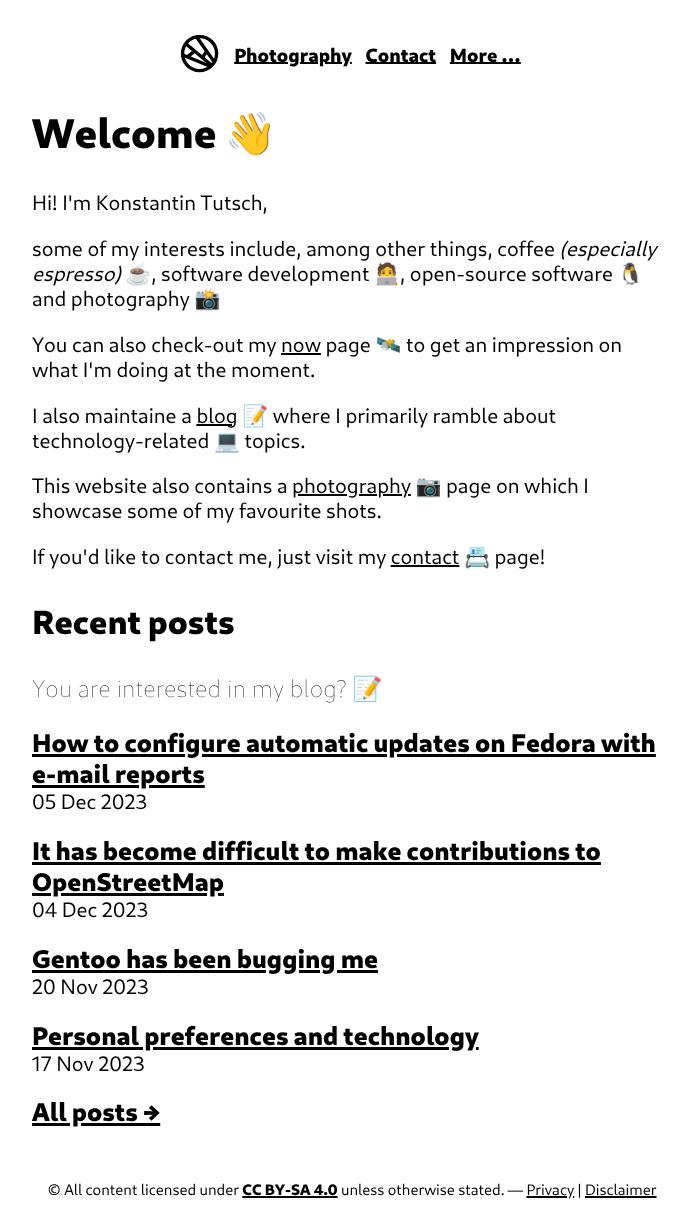
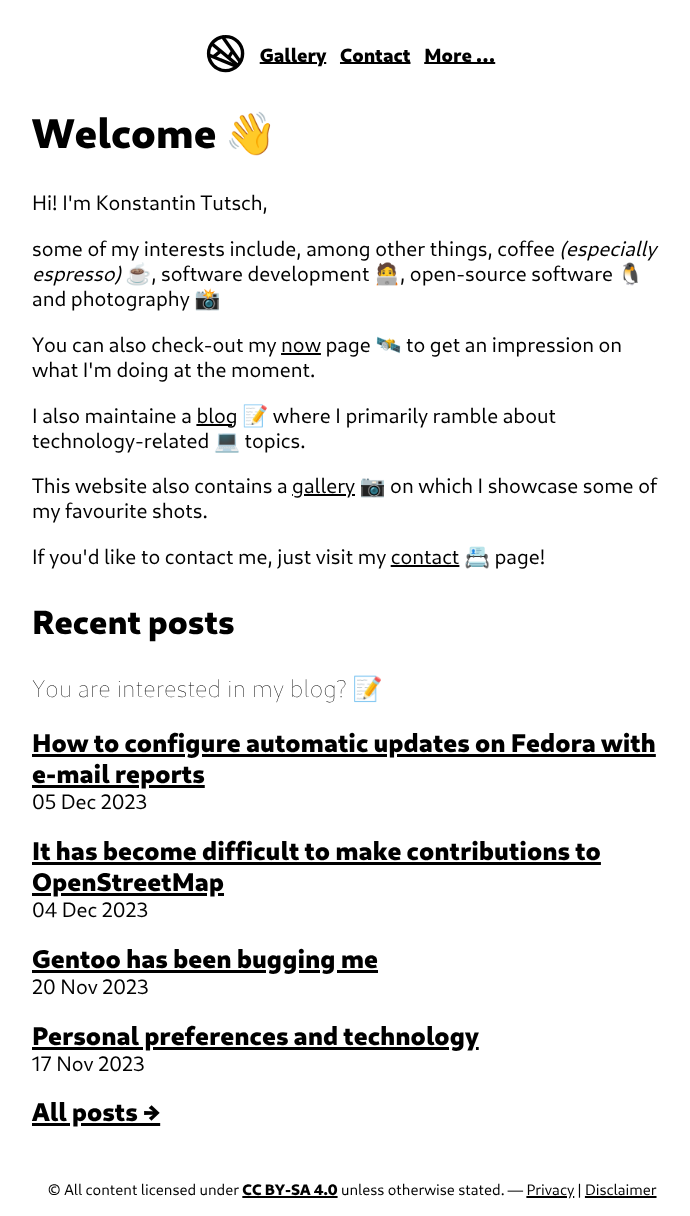
Before and after one commit to konstantintutsch/website, a Jekyll site: the page built from index.html, in a window 1280 px wide. Shown: the whole page, without its empty margins (288-978 px from the left). Built offline with Jekyll 4.4.1, drawn with Linux system fonts in a browser that asks for light colours.

Commit message:
Rename Photography to Gallery

```diff
--- a/_config.yml
+++ b/_config.yml
@@ -23,7 +23,7 @@ collections:
         permalink: /Tag::title/
     photos:
         output: true
-        permalink: /photography/:slug/
+        permalink: /gallery/:slug/
 defaults:
     - scope:
           type: "photos"
--- a/_data/navigation.yaml
+++ b/_data/navigation.yaml
@@ -1,6 +1,6 @@
 header:
-  - name: Photography
-    path: /photography/
+  - name: Gallery
+    path: /gallery/
   - name: Contact
     path: /contact/
   - name: More …
--- a/photography/index.html
+++ b/gallery/index.html
@@ -1,6 +1,6 @@
 ---
 layout: page
-title: Photography
+title: Gallery
 description: A gallery of photos taken by Konstantin Tutsch
 emoji: 📸
 ---
--- a/index.html
+++ b/index.html
@@ -11,7 +11,7 @@ description: Welcome to Konstantin Tutsch's website. Here you can discover lots
     <p>some of my interests include, among other things, coffee <i>(especially espresso)</i> ☕, software development 🧑‍💻, open-source software 🐧 and photography 📸</p>
     <p>You can also check-out my <a href="/now/">now</a> page 🛰️ to get an impression on what I'm doing at the moment.</p>
     <p>I also maintaine a <a href="/blog/">blog</a> 📝 where I primarily ramble about technology-related 💻 topics.</p>
-    <p>This website also contains a <a href="/photography/">photography</a> 📷 page on which I showcase some of my favourite shots.</p>
+    <p>This website also contains a <a href="/gallery/">gallery</a> 📷 on which I showcase some of my favourite shots.</p>
     <p>If you'd like to contact me, just visit my <a href="/contact/">contact</a> 📇 page!</p>
 </article>
 
```
Also changed, not shown: 1 other file.
